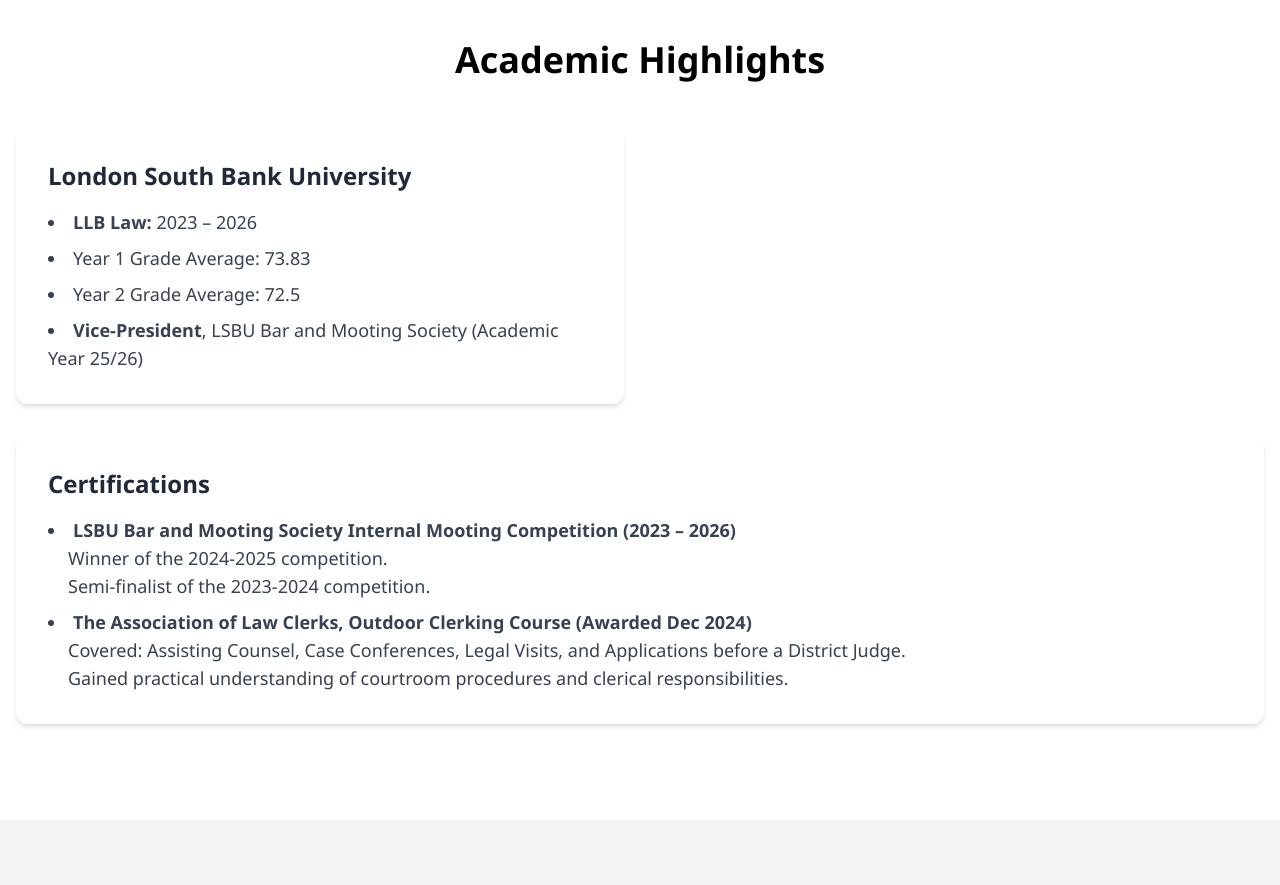
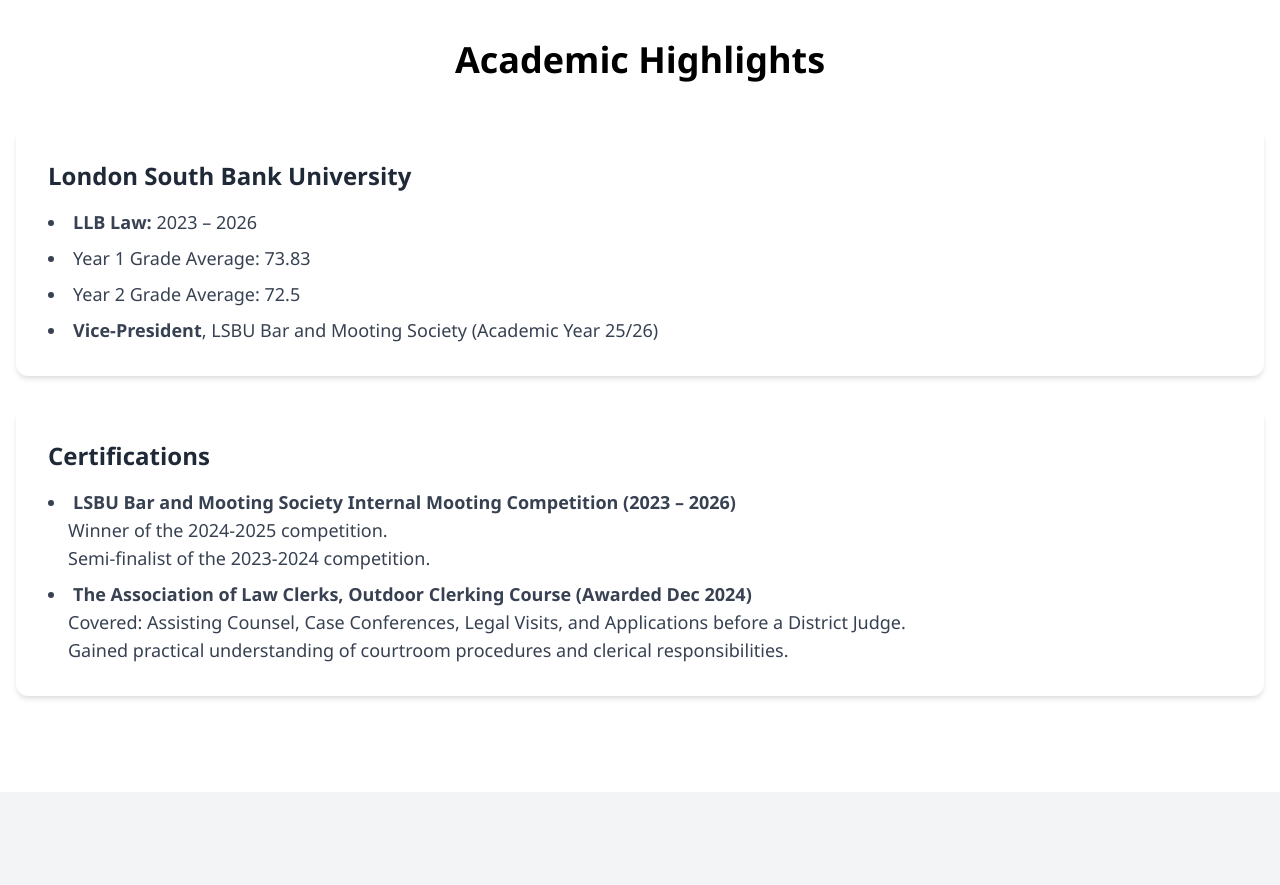
Before and after one commit to Ridha73/ridhas-portfolio, a plain HTML site: page index.html in a window 1280 px wide. Shown: the part 1460-2345 px from the top of the page. Drawn offline with nearby package versions, Linux system fonts and the light colour scheme.

Commit message:
Update index.html

```diff
--- a/index.html
+++ b/index.html
@@ -238,13 +238,14 @@
             </div>
         </div>
 
+ <!-- academic Section -->
 
-    <!-- Academic Highlights Section -->
     <section id="academics" class="py-16 md:py-24 bg-white">
         <div class="container mx-auto px-4 text-center">
             <h2 class="text-3xl md:text-4xl font-bold section-header mb-12">Academic Highlights</h2>
             <div class="grid grid-cols-1 md:grid-cols-2 gap-8 text-left">
-                <div class="card">
+
+                <div class="card md:col-span-2">
                     <h3 class="text-2xl font-semibold mb-4 text-gray-800">London South Bank University</h3>
                     <ul class="list-disc list-inside text-gray-700 text-lg space-y-2">
                         <li><b>LLB Law:</b> 2023 – 2026</li>
@@ -271,8 +272,7 @@
                                     responsibilities.</li>
                             </ul>
                         </li>
-                        <!-- Add other certifications like Westlaw, Coursera legal tech courses here if applicable -->
-                    </ul>
+                        </ul>
                 </div>
             </div>
         </div>
```
